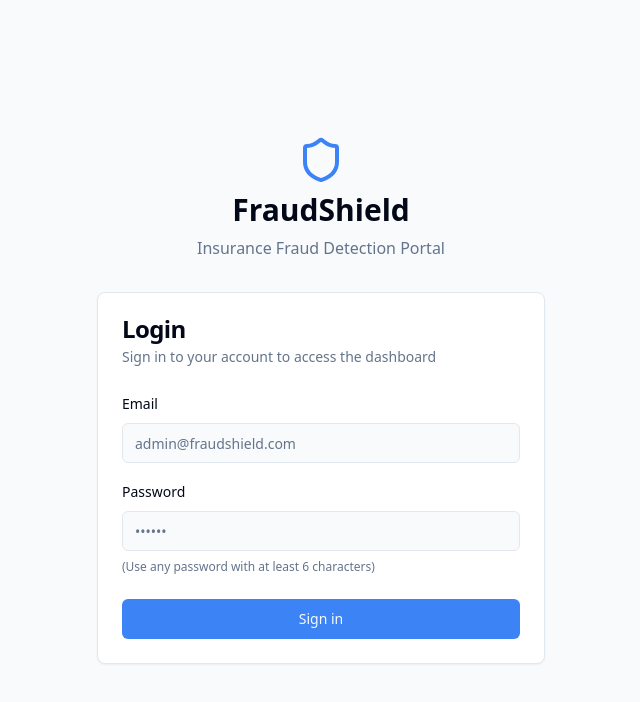
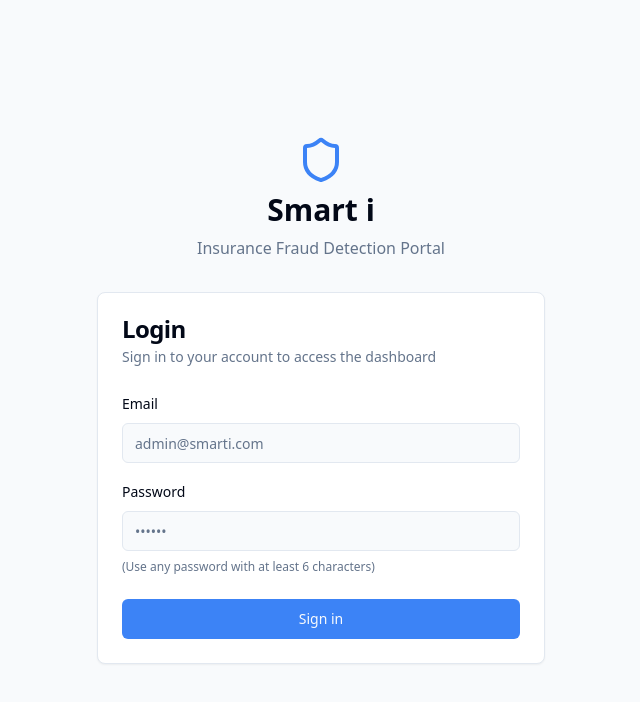
Before and after one commit to alenrex-t/fraudshield-dashboard, a React (Vite) app: page /login in a window 1280 px wide. Shown: the top 702 px of the page, without its empty margins (319-959 px from the left). Built offline with nearby package versions, Linux system fonts and the light colour scheme.

Commit message:
Rename project to Smart I

```diff
--- a/index.html
+++ b/index.html
@@ -4,17 +4,17 @@
   <head>
     <meta charset="UTF-8" />
     <meta name="viewport" content="width=device-width, initial-scale=1.0" />
-    <title>FraudShield - Insurance Fraud Detection</title>
+    <title>Smart i - Insurance Fraud Detection</title>
     <meta name="description" content="AI-powered insurance fraud detection dashboard" />
-    <meta name="author" content="FraudShield" />
+    <meta name="author" content="Smart i" />
 
-    <meta property="og:title" content="FraudShield - Insurance Fraud Detection" />
+    <meta property="og:title" content="Smart i - Insurance Fraud Detection" />
     <meta property="og:description" content="AI-powered insurance fraud detection dashboard" />
     <meta property="og:type" content="website" />
     <meta property="og:image" content="https://lovable.dev/opengraph-image-p98pqg.png" />
 
     <meta name="twitter:card" content="summary_large_image" />
-    <meta name="twitter:site" content="@fraudshield" />
+    <meta name="twitter:site" content="@smarti" />
     <meta name="twitter:image" content="https://lovable.dev/opengraph-image-p98pqg.png" />
   </head>
 
--- a/src/components/MainLayout.tsx
+++ b/src/components/MainLayout.tsx
@@ -59,7 +59,7 @@ const MainLayout = ({ children }: { children: React.ReactNode }) => {
         <div className="p-4 flex items-center justify-between border-b">
           <div className={cn("flex items-center gap-2", collapsed && "justify-center")}>
             <Shield className="h-6 w-6 text-primary" />
-            {!collapsed && <span className="text-lg font-bold">FraudShield</span>}
+            {!collapsed && <span className="text-lg font-bold">Smart i</span>}
           </div>
           <Button
             variant="ghost"
--- a/src/contexts/AuthContext.tsx
+++ b/src/contexts/AuthContext.tsx
@@ -27,7 +27,7 @@ export function AuthProvider({ children }: { children: ReactNode }) {
   const mockUser = {
     id: "usr_123",
     name: "Admin User",
-    email: "admin@fraudshield.com",
+    email: "admin@smarti.com",
     role: "admin"
   };
 
--- a/src/pages/Login.tsx
+++ b/src/pages/Login.tsx
@@ -33,7 +33,7 @@ const Login = () => {
           <div className="flex justify-center mb-2">
             <Shield className="h-12 w-12 text-primary" />
           </div>
-          <h1 className="text-3xl font-bold">FraudShield</h1>
+          <h1 className="text-3xl font-bold">Smart i</h1>
           <p className="text-muted-foreground mt-2">
             Insurance Fraud Detection Portal
           </p>
@@ -53,7 +53,7 @@ const Login = () => {
                 <Input
                   id="email"
                   type="email"
-                  placeholder="admin@fraudshield.com"
+                  placeholder="admin@smarti.com"
                   value={email}
                   onChange={(e) => setEmail(e.target.value)}
                   required
```
